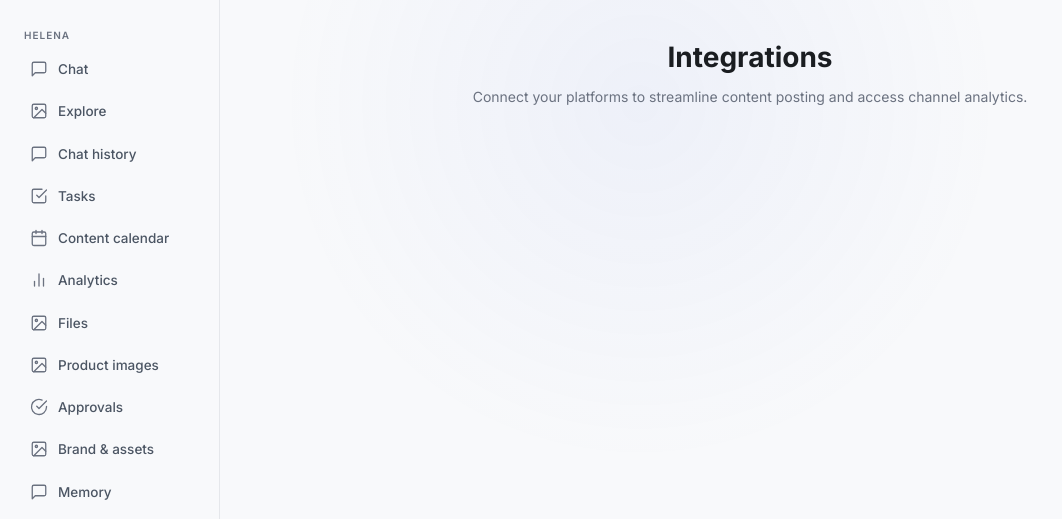
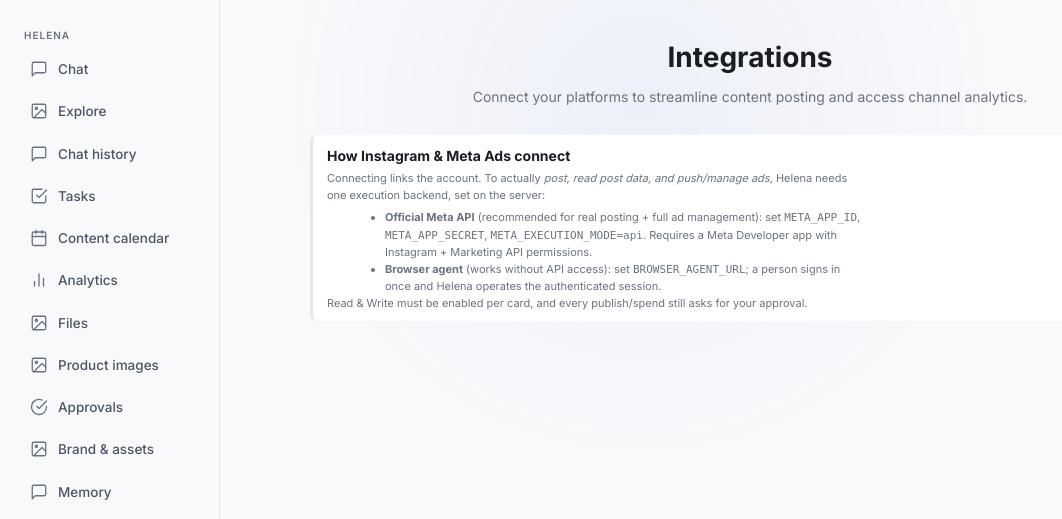
Before and after one commit to apps-brecx/gglads, a FastAPI app: template gglads/web/templates/helena/integrations.html in a window 1280 px wide. Shown: the part 56-575 px from the top of the page, without its empty margins (0-1062 px from the left). Run offline with FastAPI, Linux system fonts and the light colour scheme; the template is opened without the code that fills it, so the values that code supplies are empty; the visitor is signed in with stand-in values (Sample User, id 1).

Commit message:
Integrations: make Instagram/Meta connect feedback explicit about backend
The Connect button worked (it records the linked account), but with no execution
backend configured nothing actually posts/reads, so it felt like 'nothing
happened'. Now the connect flash states exactly what's enabled vs. what's still
needed (Meta API vs browser agent), and the Integrations page explains the two
backends and required env vars up front.

https://claude.ai/code/session_01WiLudeHs6FgtvyS2RM2yKK

```diff
--- a/gglads/web/templates/helena/integrations.html
+++ b/gglads/web/templates/helena/integrations.html
@@ -71,6 +71,22 @@
   <p>Connect your platforms to streamline content posting and access channel analytics.</p>
 </div>
 
+<div class="rec" style="max-width:880px;margin:0 auto 24px;">
+  <strong>How Instagram &amp; Meta Ads connect</strong>
+  <div class="conn-desc" style="margin-top:4px;">
+    Connecting links the account. To actually <em>post, read post data, and push/manage ads</em>,
+    Helena needs one execution backend, set on the server:
+    <ul style="margin:6px 0 0 18px;">
+      <li><strong>Official Meta API</strong> (recommended for real posting + full ad management):
+        set <code>META_APP_ID</code>, <code>META_APP_SECRET</code>, <code>META_EXECUTION_MODE=api</code>.
+        Requires a Meta Developer app with Instagram + Marketing API permissions.</li>
+      <li><strong>Browser agent</strong> (works without API access): set <code>BROWSER_AGENT_URL</code>;
+        a person signs in once and Helena operates the authenticated session.</li>
+    </ul>
+    Read &amp; Write must be enabled per card, and every publish/spend still asks for your approval.
+  </div>
+</div>
+
 {% for section in sections %}
 <div class="integ-section">
   <h2>{{ section.title }}</h2>
```
Also changed, not shown: gglads/web/helena_routes.py (+16 -2 lines).
